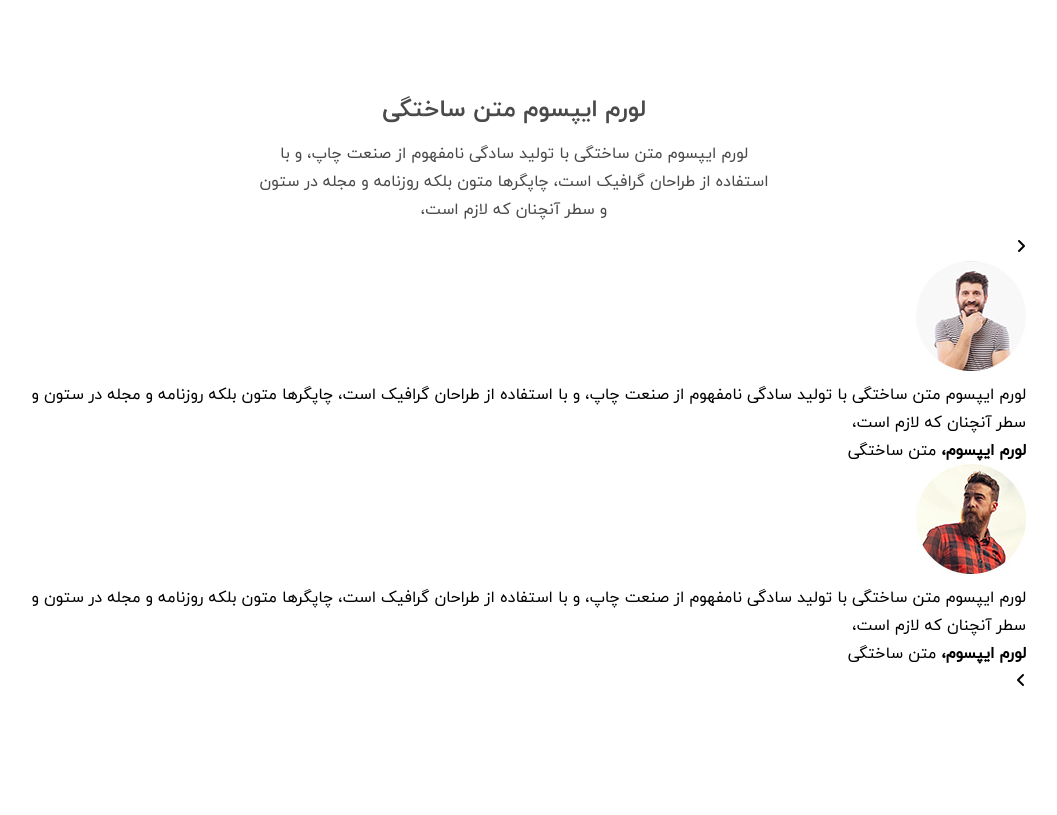
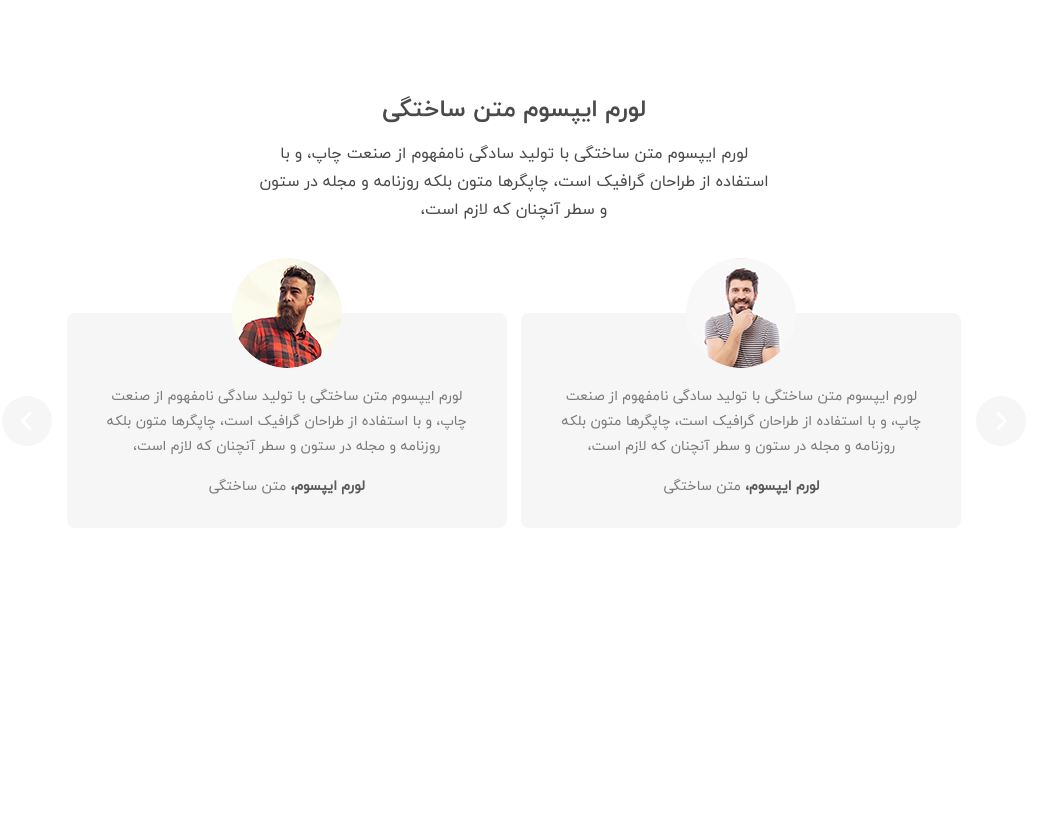
Before and after one commit to npject/ciw-projects, a PHP site: page / in a window 1280 px wide. Shown: the part 3562-4377 px from the top of the page, without its empty margins (126-1183 px from the left). After the commit the page ends 4057 px from the top, so only its background shows below. Run offline with PHP 8.4, Linux system fonts and the light colour scheme.

Commit message:
style (project-html): add slider section styles (arrows, slides, layout)

```diff
--- a/project-html/assets/css/style.css
+++ b/project-html/assets/css/style.css
@@ -367,6 +367,53 @@ header{
     width: 50%;
     font-size: 14px;
 }
+/* ====================== SLIDER ====================== */
+#slider .main-slider{
+    float: right;
+    width: 100%;
+    display: flex;
+    justify-content: space-between;
+    align-items: center;
+    margin-top: 80px;
+}
+#slider .main-slider .slide{
+    width: 440px;
+    background-color: #f6f6f6;
+    border-radius: 8px;
+    display: flex;
+    flex-direction: column;
+    align-items: center;
+    padding: 30px;
+}
+#slider .main-slider img{
+    width: 110px;
+    height: 110px;
+    border-radius: 100%;
+    margin-top: -85px;
+}
+#slider .main-slider p{
+    text-align: center;
+    font-size: 14px;
+    color: #7a7a7a;
+    margin-top: 15px;
+}
+#slider .main-slider p b{
+    color: #5a5a5a;
+}
+#slider .main-slider i{
+   width: 50px;
+   height: 50px;
+   border-radius: 100%;
+   background-color: #f6f6f6;
+   color: #fff;
+   display: flex;
+   justify-content: center;
+   align-items: center;
+   font-size: 1.5rem;
+}
+#slider .main-slider i:active{
+    background-color: var(--color-blue);
+}
 
 
 
```
